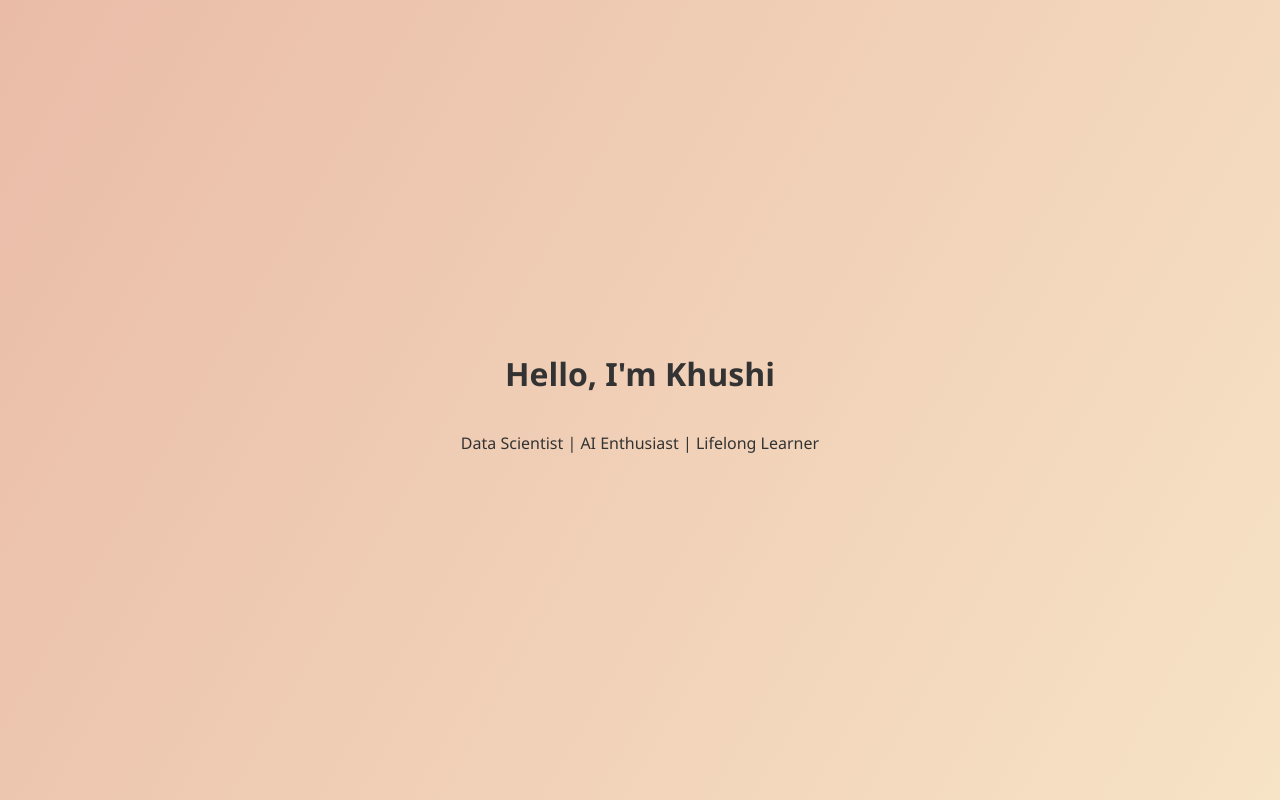
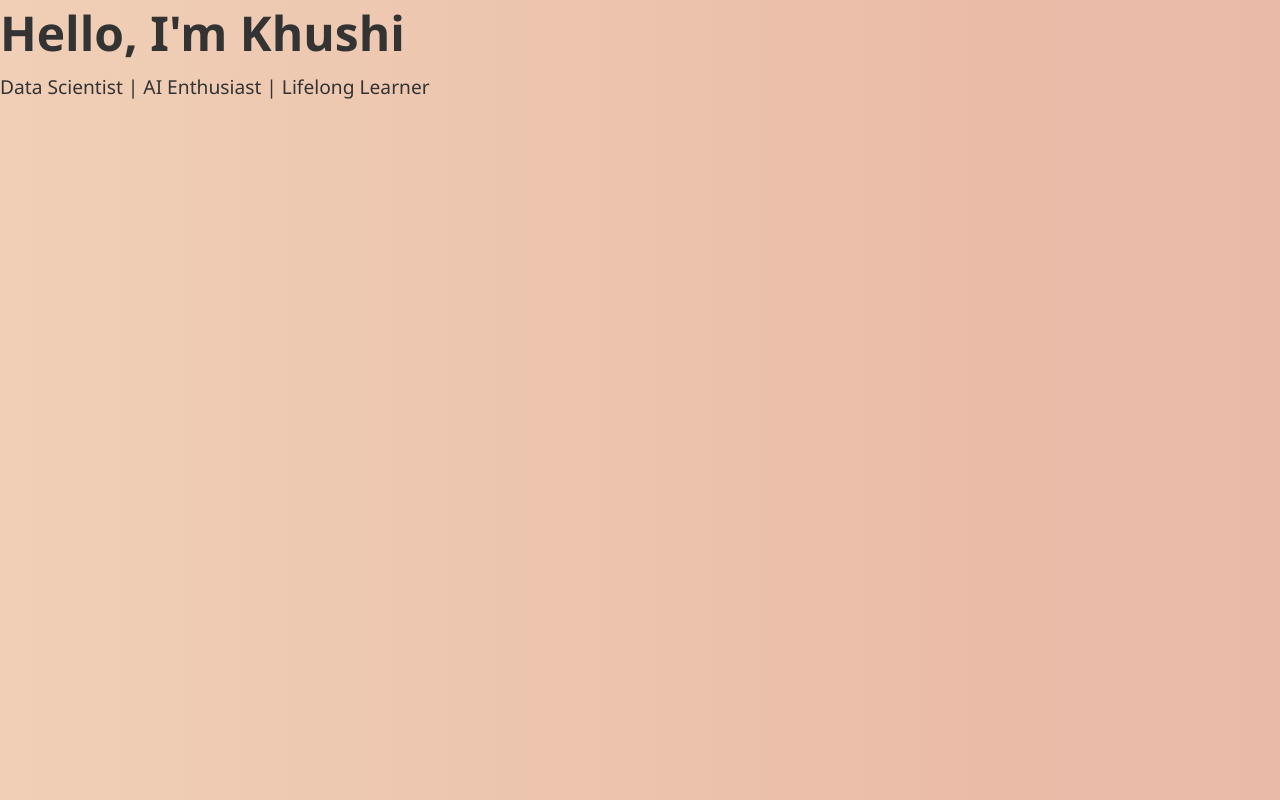
Before and after one commit to Khushi9912/Khushi9912.github.io, a plain HTML site: page index.html in a window 1280 px wide. Drawn offline with Linux system fonts and the light colour scheme.

Commit message:
Update style.css
Added animated pastel gradient background to style.css

```diff
--- a/style.css
+++ b/style.css
@@ -1,26 +1,56 @@
-body, html {
-  height: 100%;
+/* Reset default margin */
+body {
   margin: 0;
-  font-family: 'Segoe UI', sans-serif;
+  padding: 0;
+  height: 100vh;
+
+  /* Gradient background with 5 pastel shades */
+  background: linear-gradient(270deg,
+    #E4ACB2,  /* Cherry Blossom Pink */
+    #EABCA8,  /* Desert Sand */
+    #FAEDCD,  /* Papaya Whip */
+    #CCD5AE,  /* Tea Green */
+    #99BAB9,  /* Ash Mist */
+    #E4ACB2   /* Repeat first color to loop smoothly */
+  );
+
+  background-size: 1000% 1000%;  /* Bigger area to animate through */
+  animation: gradientFlow 20s ease infinite;
+  transition: background 1s ease-in-out;
+  font-family: 'Segoe UI', Tahoma, Geneva, Verdana, sans-serif;
+  color: #333;
 }
 
-.hero {
-  height: 100vh;
+/* Smooth flowing background animation */
+@keyframes gradientFlow {
+  0% {
+    background-position: 0% 50%;
+  }
+  50% {
+    background-position: 100% 50%;
+  }
+  100% {
+    background-position: 0% 50%;
+  }
+}
+
+/* Optional: center your content */
+.container {
   display: flex;
   flex-direction: column;
   justify-content: center;
   align-items: center;
+  height: 100vh;
   text-align: center;
-  color: #333;
-  animation: gradientShift 25s ease infinite;
-  background: linear-gradient(120deg, #e4acb2, #eabca8, #faedcd, #ccd5ae, #99bab9);
-  background-size: 500% 500%;
 }
 
-@keyframes gradientShift {
-  0% { background-position: 0% 50%; }
-  25% { background-position: 25% 50%; }
-  50% { background-position: 50% 50%; }
-  75% { background-position: 75% 50%; }
-  100% { background-position: 100% 50%; }
+h1 {
+  font-size: 3rem;
+  font-weight: bold;
+  margin: 0;
 }
+
+p {
+  font-size: 1.2rem;
+  margin-top: 0.5rem;
+}
```
